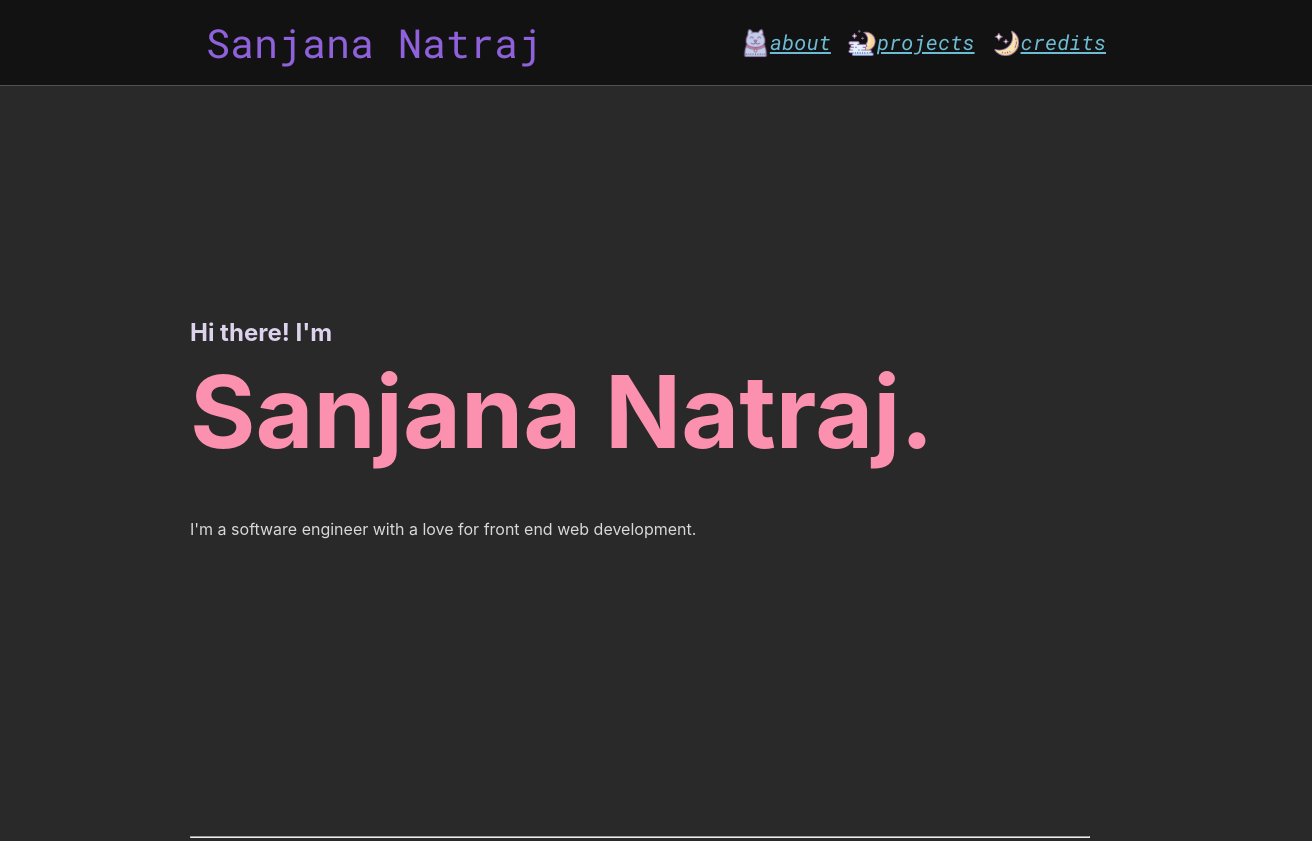
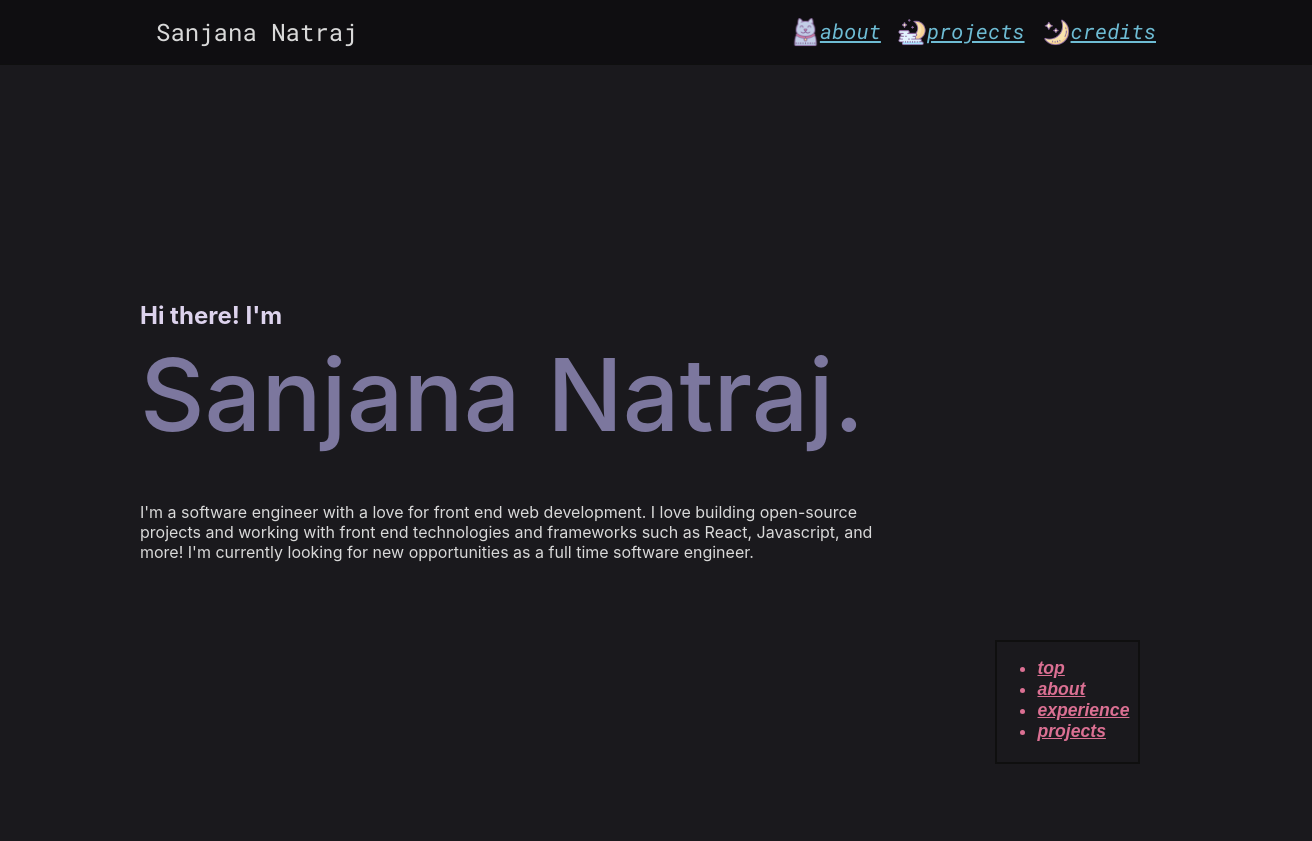
Before and after one commit to sanjananatraj/sanjana, a Gatsby site: page / in a window 1280 px wide. Shown: the top 841 px of the page, 1312 px wide, since content can reach past the window. Built offline with nearby package versions, Linux system fonts and the light colour scheme; Gatsby itself is replaced by a stand-in of ours.

Commit message:
added navbar that scrolls to sections, changed color theme

```diff
--- /dev/null
+++ b/src/components/nav.js
@@ -0,0 +1,23 @@
+import * as React from "react"
+import * as styles from "../styles/nav.module.scss";
+
+const Nav = ({ pageRefs }) => {
+  function scrollIntoView(type) {
+    pageRefs.current[type].scrollIntoView({ behavior: "smooth"});
+  };
+
+  return (
+    <>
+      <div className={styles.nav}>
+        <ul>
+          <li onClick={() => scrollIntoView('hero')}>Top</li>
+          <li onClick={() => scrollIntoView('aboutme')}>About</li>
+          <li onClick={() => scrollIntoView('experience')}>Experience</li>
+          <li onClick={() => scrollIntoView('projectsSection')}>Projects</li>
+        </ul>
+      </div>
+    </>
+  )
+}
+
+export default Nav;
--- a/src/components/sections/aboutme.js
+++ b/src/components/sections/aboutme.js
@@ -1,10 +1,11 @@
 import * as React from "react"
 import { Link } from "gatsby"
 import * as styles from "../../styles/sections.module.scss"
+import cat from "../../images/icons8-cat-64.png"
 
-const AboutMe = (props) => (
+const AboutMe = ({ pageRefs }) => (
   <>
-    <section id={props.id}>
+    <section id='#aboutme' ref={el => pageRefs.current = { ...pageRefs.current, aboutme: el}}>
       <h1>About me</h1>
         <ul>
           <li><Link to="/page-2/">Go to page 2</Link></li>
@@ -18,7 +19,6 @@ const AboutMe = (props) => (
 
         <p>Aliquam vitae pulvinar diam, ac elementum enim. Donec consectetur interdum libero, in feugiat est laoreet id. Proin erat nulla, hendrerit at ornare et, iaculis at nulla. Maecenas lobortis commodo erat, non egestas ipsum tristique eu. Sed ullamcorper elementum interdum. Vestibulum a pretium magna. Sed et lectus justo. Proin sit amet nisi arcu. Praesent faucibus eleifend ex eu suscipit. Sed id dolor maximus, tincidunt purus at, hendrerit erat. Nulla fringilla aliquam ligula ac lacinia. Aenean dapibus tortor dui, id pellentesque lorem lacinia vitae. Nam commodo porttitor felis, et molestie odio lobortis a. Sed ornare diam sed nunc fermentum, vel elementum est congue. Nulla feugiat neque in dolor vestibulum gravida. Class aptent taciti sociosqu ad litora torquent per conubia nostra, per inceptos himenaeos.</p>
       </section>
-      <hr></hr>
   </>
 )
 
--- a/src/components/sections/experience.js
+++ b/src/components/sections/experience.js
@@ -2,15 +2,14 @@ import * as React from "react"
 import { Link } from "gatsby"
 import * as styles from "../../styles/sections.module.scss"
 
-const Experience = (props) => (
+const Experience = ({ pageRefs }) => (
   <>
-    <section id={props.id}>
+    <section id='#experience' ref={el => {pageRefs.current = { ...pageRefs.current, experience: el}}}>
       <h1>Experience</h1>
       <p>Cras accumsan porta ipsum, vitae consectetur purus fringilla a. Donec eros tellus, posuere a convallis in, commodo id orci. Class aptent taciti sociosqu ad litora torquent per conubia nostra, per inceptos himenaeos. Sed sed mollis nibh. Integer at mattis ex. Sed erat tellus, sagittis in risus eu, elementum sodales mauris. Proin aliquam vitae felis ut pellentesque. Quisque fermentum, eros id egestas suscipit, nulla justo consequat velit, eu interdum purus eros ut turpis. Aliquam sed augue lacinia, blandit nisl non, pellentesque odio. Nam eget hendrerit velit. Nam dictum diam ut erat egestas tempus. Integer finibus porttitor libero et efficitur. Suspendisse potenti. Fusce ut bibendum ante, sed interdum ipsum. Duis gravida faucibus magna, eu rhoncus ipsum pellentesque sed.</p>
 
       <p>Aliquam vitae pulvinar diam, ac elementum enim. Donec consectetur interdum libero, in feugiat est laoreet id. Proin erat nulla, hendrerit at ornare et, iaculis at nulla. Maecenas lobortis commodo erat, non egestas ipsum tristique eu. Sed ullamcorper elementum interdum. Vestibulum a pretium magna. Sed et lectus justo. Proin sit amet nisi arcu. Praesent faucibus eleifend ex eu suscipit. Sed id dolor maximus, tincidunt purus at, hendrerit erat. Nulla fringilla aliquam ligula ac lacinia. Aenean dapibus tortor dui, id pellentesque lorem lacinia vitae. Nam commodo porttitor felis, et molestie odio lobortis a. Sed ornare diam sed nunc fermentum, vel elementum est congue. Nulla feugiat neque in dolor vestibulum gravida. Class aptent taciti sociosqu ad litora torquent per conubia nostra, per inceptos himenaeos.</p>
     </section>
-    <hr></hr>
   </>
 )
 
--- a/src/components/sections/hero.js
+++ b/src/components/sections/hero.js
@@ -1,15 +1,16 @@
 import * as React from "react"
 import * as styles from "../../styles/sections.module.scss"
 
-const Hero = (props) => (
-  <>
-    <section className={styles.hero} id={props.id}>
-      <h3>Hi there! I'm</h3>
-      <h2>Sanjana Natraj.</h2>
-      <p>I'm a software engineer with a love for front end web development.</p>
-    </section>
-    <hr></hr>
-  </>
-)
+const Hero = ({ pageRefs }) => {
+  return (
+    <>
+      <section className={styles.hero} id='#hero' ref={el => {pageRefs.current = { ...pageRefs.current, hero: el}}}>
+        <h3>Hi there! I'm</h3>
+        <h2>Sanjana Natraj.</h2>
+        <p>I'm a software engineer with a love for front end web development. I love building open-source projects and working with front end technologies and frameworks such as React, Javascript, and more! I'm currently looking for new opportunities as a full time software engineer. </p>
+      </section>
+    </>
+  );
+}
 
 export default Hero
--- a/src/components/sections/projectsSection.js
+++ b/src/components/sections/projectsSection.js
@@ -2,15 +2,14 @@ import * as React from "react"
 import { Link } from "gatsby"
 import * as styles from "../../styles/sections.module.scss"
 
-const ProjectSection = (props) => (
+const ProjectSection = ({pageRefs}) => (
   <>
-    <section id={props.id}>
+    <section id='#projectsSection' ref={el => pageRefs.current = { ...pageRefs.current, projectsSection: el}}>
       <h1>Projects</h1>
       <p>Lorem ipsum dolor sit amet, consectetur adipiscing elit. In tempor vel nisl a hendrerit. Aenean a finibus sapien. Maecenas ut metus ac arcu pulvinar viverra. Quisque at pretium odio, vel maximus leo. Mauris vestibulum quam vel ex ultricies, eget porta erat mollis. Etiam nisl nisl, lacinia eleifend gravida at, consequat ac nisl. Sed in tempus nulla. Proin quis augue tincidunt lacus molestie tempor vitae tristique ante. Vestibulum finibus erat ex, et luctus nunc imperdiet eu. Ut iaculis non nibh sit amet venenatis. In neque felis, interdum eu mattis vel, tincidunt nec urna. Ut eu rhoncus odio. Vivamus sit amet imperdiet mi, sed sodales ex. Nunc erat augue, vestibulum eget tortor id, venenatis convallis tellus. Ut sit amet purus convallis, porta neque nec, porta lectus.</p>
 
       <p>Praesent ac neque a erat laoreet dignissim at eu ipsum. Integer vitae neque non est consequat malesuada. Morbi consequat metus ut dui bibendum, a feugiat lorem luctus. In gravida nulla nec ultricies consectetur. Donec felis lacus, maximus at tortor sit amet, tempus finibus sapien. Aliquam dapibus, mauris quis egestas scelerisque, quam lacus ultrices est, in tincidunt lacus ligula ac ante. Duis commodo consequat dolor, vel posuere nisi pretium non. Donec a nisl justo. Integer consectetur semper ligula sed mollis. Integer porttitor tincidunt ante, ac vehicula dolor tincidunt ut. Proin ut accumsan magna. Mauris tempus venenatis nisi, quis mattis justo pretium id.</p>
     </section>
-    <hr></hr>
   </>
 )
 
--- a/src/pages/about.js
+++ b/src/pages/about.js
@@ -1,10 +1,12 @@
 import * as React from "react"
 import Layout from "../components/layout"
 import Seo from "../components/seo"
+import cat from "../images/icons8-cat-64.png"
 
 const AboutPage = () => (
   <Layout>
     <Seo title="About" />
+    <img src={cat} alt="blue cat" />
     <h1>About me</h1>
   </Layout>
 )
--- a/src/pages/index.js
+++ b/src/pages/index.js
@@ -6,15 +6,28 @@ import Hero from "../components/sections/hero"
 import AboutMe from "../components/sections/aboutme"
 import Experience from "../components/sections/experience"
 import ProjectSection from "../components/sections/projectsSection"
+import Nav from "../components/nav"
 
-const IndexPage = () => (
-  <Layout>
+
+const IndexPage = () => {
+  const pageRefs = React.useRef({});
+
+  return (
+    <Layout>
     <Seo title="Home" />
-      <Hero id='hero' />
-      <AboutMe id='aboutme' />
-      <Experience id='experience' />
-      <ProjectSection id='projectsSection' />
-  </Layout>
-)
+      <div className="wrapper">
+        <div className="mainContent">
+          <Hero pageRefs={pageRefs} />
+          <AboutMe pageRefs={pageRefs} />
+          <Experience pageRefs={pageRefs} />
+          <ProjectSection pageRefs={pageRefs} />
+        </div>
+        <div className="sidebar">
+          <Nav pageRefs={pageRefs}  />
+        </div>
+      </div>
+    </Layout>
+  );
+};
 
 export default IndexPage
--- a/src/styles/_variables.scss
+++ b/src/styles/_variables.scss
@@ -1,19 +1,19 @@
 // global website styling
-@import url('https://fonts.googleapis.com/css2?family=Inter:wght@300&display=swap');
-$primary: #8F61DB;
+@import url('https://fonts.googleapis.com/css2?family=Inter:wght@300;400;500;600&display=swap');
+$primary: #ccd1ff;
 $secondary: #FC90AF;
 $linkColor: palevioletred;
-$borderColor: #525252;
-$titleColor: #EFDCCE;
+$borderColor: #0f0f0f;
+$titleColor: #9c8bd3;
 $accent: #2E36AA;
-$background: #292929;
-$hoverColor: #565ed1;
+$background: #1a191d;
+$hoverColor: #ad5470;
 $blockquoteColor: #e3b35b;
 $scrollbarColor: #EDBBCE;
 $subtitleColor: #ddd3ed;
-$maxWidth: 900px;
+$maxWidth: 1000px;
 $fontColor: #d9d9d9;
-$headerFooterColor: #121212;
+$headerFooterColor: #0f0e11;
 $fontFamily: -apple-system, BlinkMacSystemFont, 'Inter', Roboto, Oxygen,
 Ubuntu, Cantarell, Fira Sans, Droid Sans, Helvetica Neue, sans-serif;
 
@@ -27,6 +27,7 @@ Ubuntu, Cantarell, Fira Sans, Droid Sans, Helvetica Neue, sans-serif;
     font-size: 1rem;
     color: $fontColor;
     background-color: $background;
+    overflow-x: hidden;
   }
 
   main {
--- a/src/styles/header.module.scss
+++ b/src/styles/header.module.scss
@@ -10,7 +10,6 @@ $font: 'Roboto Mono', monospace;
   color: variables.$fontColor;
   padding: 1rem;
   z-index: 10;
-  position: fixed;
   width: 100%;
 }
 
@@ -44,8 +43,8 @@ $font: 'Roboto Mono', monospace;
   max-width: variables.$maxWidth;
   margin-left: auto;
   margin-right: auto;
-  color: variables.$primary !important;
-  font-size: 2.5rem;
+  color: variables.$fontColor !important;
+  font-size: 1.5rem;
   text-decoration: none;
   :hover {
     background-color: variables.$background;
@@ -58,7 +57,7 @@ $font: 'Roboto Mono', monospace;
 #headerLinks {
   color: #6ebcd4;
   :hover {
-    color: variables.$hoverColor;
+    color: #4598b1;
     text-decoration: underline;
   }
 }
--- a/src/styles/layout.scss
+++ b/src/styles/layout.scss
@@ -4,5 +4,29 @@
 .container {
   margin: auto;
   max-width: variables.$maxWidth;
-  padding: 4.9rem 1rem 2rem;
+  padding: 1rem 2rem;
 }
+
+.wrapper {
+  display: flex;
+  justify-content: space-between;
+  gap: 5px 100px;
+}
+
+.mainContent {
+  display: flex;
+  flex-direction: column;
+}
+
+.sidebar {
+  width: 100%;
+  height: 120px; // experiment with this value, try changing to 110vh
+  overflow: auto;
+  position: -webkit-sticky;
+  position: sticky;
+  top: 80%;
+  border: solid 2px variables.$borderColor;
+  right: 0%;
+  padding-right: 1rem;
+
+}
--- /dev/null
+++ b/src/styles/nav.module.scss
@@ -0,0 +1,25 @@
+@use 'variables';
+@include variables.global;
+
+.nav {
+  button {
+    min-width: 5px;
+    color: variables.$fontColor;
+    background-color: variables.$headerFooterColor;
+    cursor: pointer;
+  }
+
+  li {
+    cursor: pointer;
+    text-transform: lowercase;
+    color: variables.$linkColor;
+    font-weight: bold;
+    font-style: italic;
+    text-decoration: underline;
+    font-size: 1.1rem;
+  }
+  li:hover{
+    color: variables.$hoverColor;
+  }
+  font-family: Arial, Helvetica, sans-serif;
+}
--- a/src/styles/sections.module.scss
+++ b/src/styles/sections.module.scss
@@ -1,5 +1,7 @@
 @use 'variables';
 @include variables.global;
+@import url('https://fonts.googleapis.com/css2?family=Inter:wght@300;600&display=swap');
+
 
 .hero {
   display: flex;
@@ -8,14 +10,17 @@
   align-items: flex-start;
   min-height: 100vh;
   margin-top: -50px;
+
   h2 {
     font-size: clamp(50px, 10vw, 100px);
-    color: variables.$secondary;
+    font-weight: 500;
+    color: #7c779e;
   }
 
   h3 {
     margin-bottom: -20px;
   }
+
   animation: fadeInAnimation ease 2s;
   animation-iteration-count: 1;
   animation-fill-mode: forwards;
```
